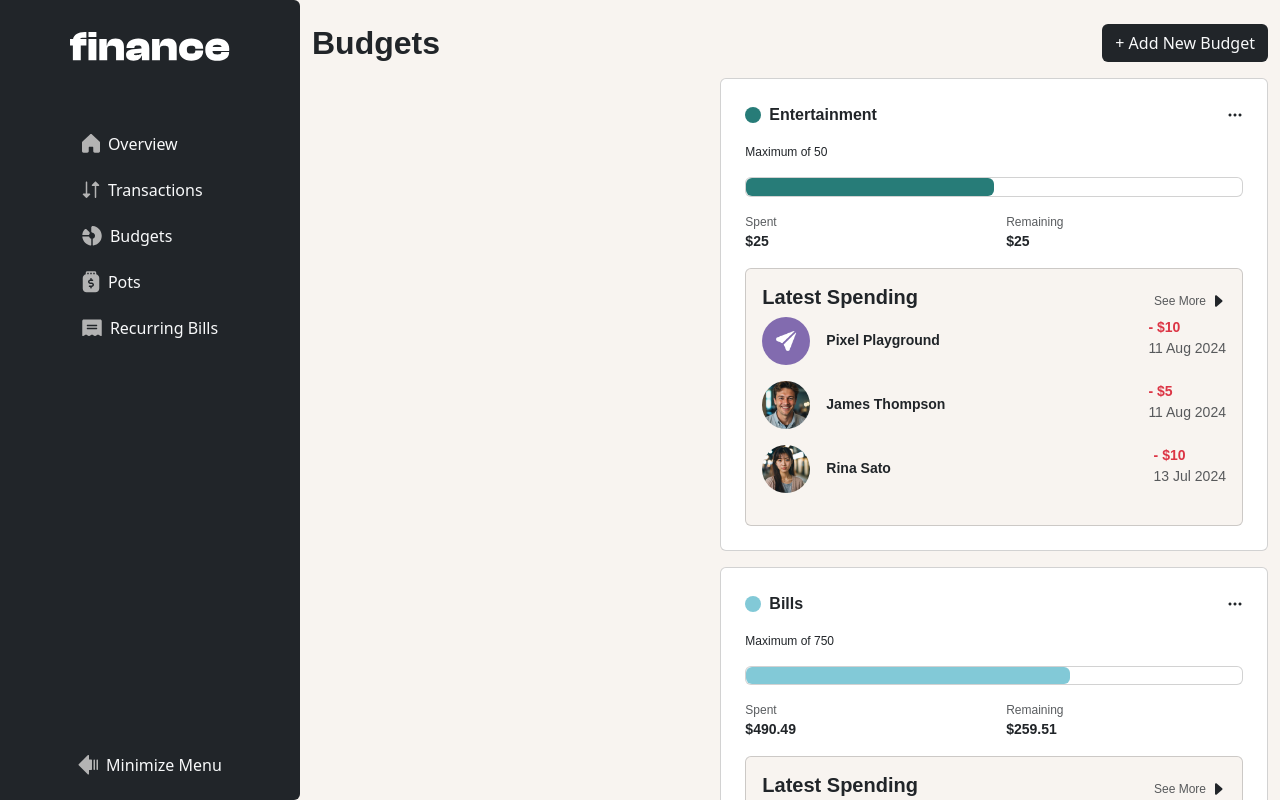
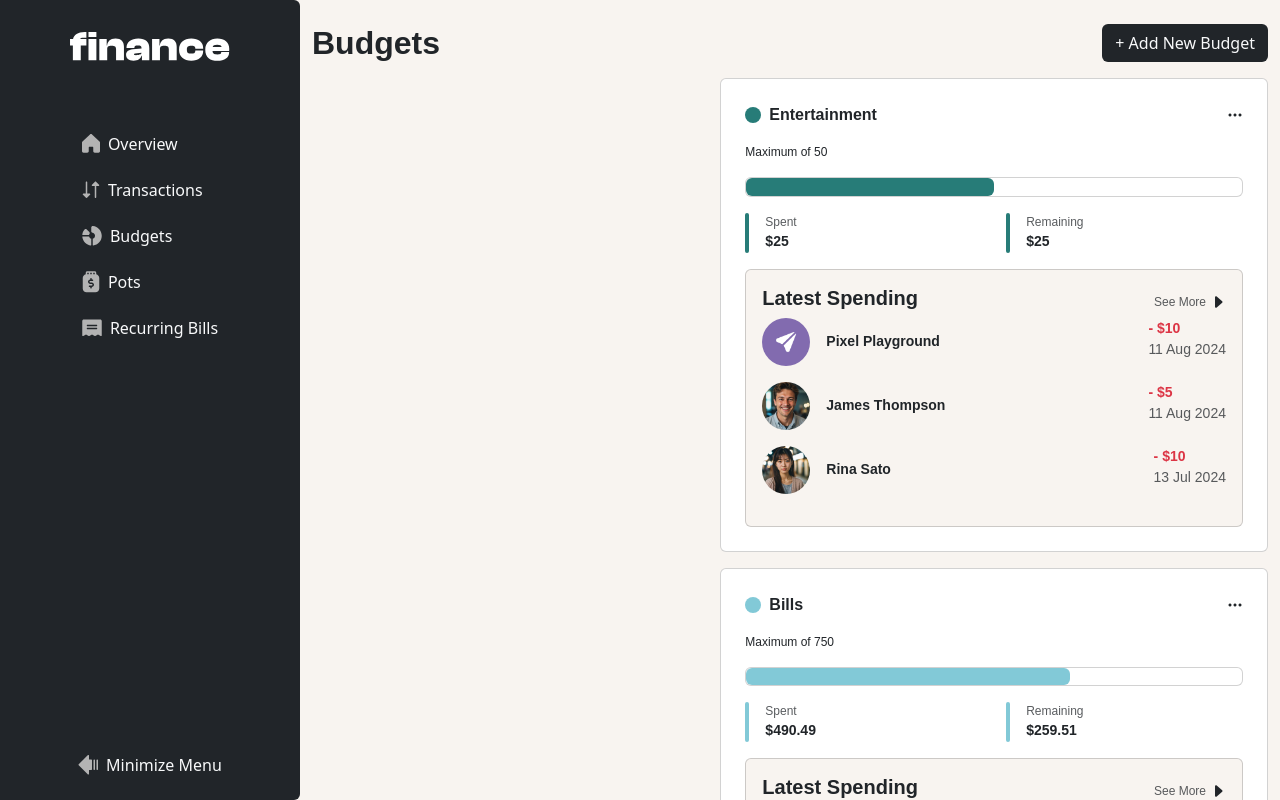
Before and after one commit to abdalsimam1-sketch/personal-finance-app, a React (Vite) app: page /budgets in a window 1280 px wide. Shown: the top 800 px of the page. Built offline with nearby package versions, Linux system fonts and the light colour scheme.

Commit message:
add : colors to spent and remaining sections

```diff
--- a/src/components/UI/BudgetCard.jsx
+++ b/src/components/UI/BudgetCard.jsx
@@ -23,15 +23,21 @@ export const BudgetCard = ({
       <span className="text-preset-5 text muted">Maximum of {maximum}</span>
       <PercantageBar percentage={percentage} color={theme}></PercantageBar>
       <div className="row row-cols-2">
-        <div>
-          <span style={{ width: "4px", height: "2.5rem", color: theme }}></span>
+        <div className="d-flex gap-3">
+          <span
+            className="rounded"
+            style={{ width: "4px", height: "2.5rem", backgroundColor: theme }}
+          ></span>
           <div className="d-flex flex-column">
             <span className="text-preset-5 text-muted">Spent</span>
             <span className="fw-bold text-preset-4">${spent}</span>
           </div>
         </div>
-        <div>
-          <span style={{ width: "4px", height: "2.5rem", color: theme }}></span>
+        <div className="d-flex gap-3">
+          <span
+            className="rounded"
+            style={{ width: "4px", height: "2.5rem", backgroundColor: theme }}
+          ></span>
           <div className="d-flex flex-column">
             <span className="text-preset-5 text-muted">Remaining</span>
             <span className="fw-bold text-preset-4">${remaining}</span>
```
